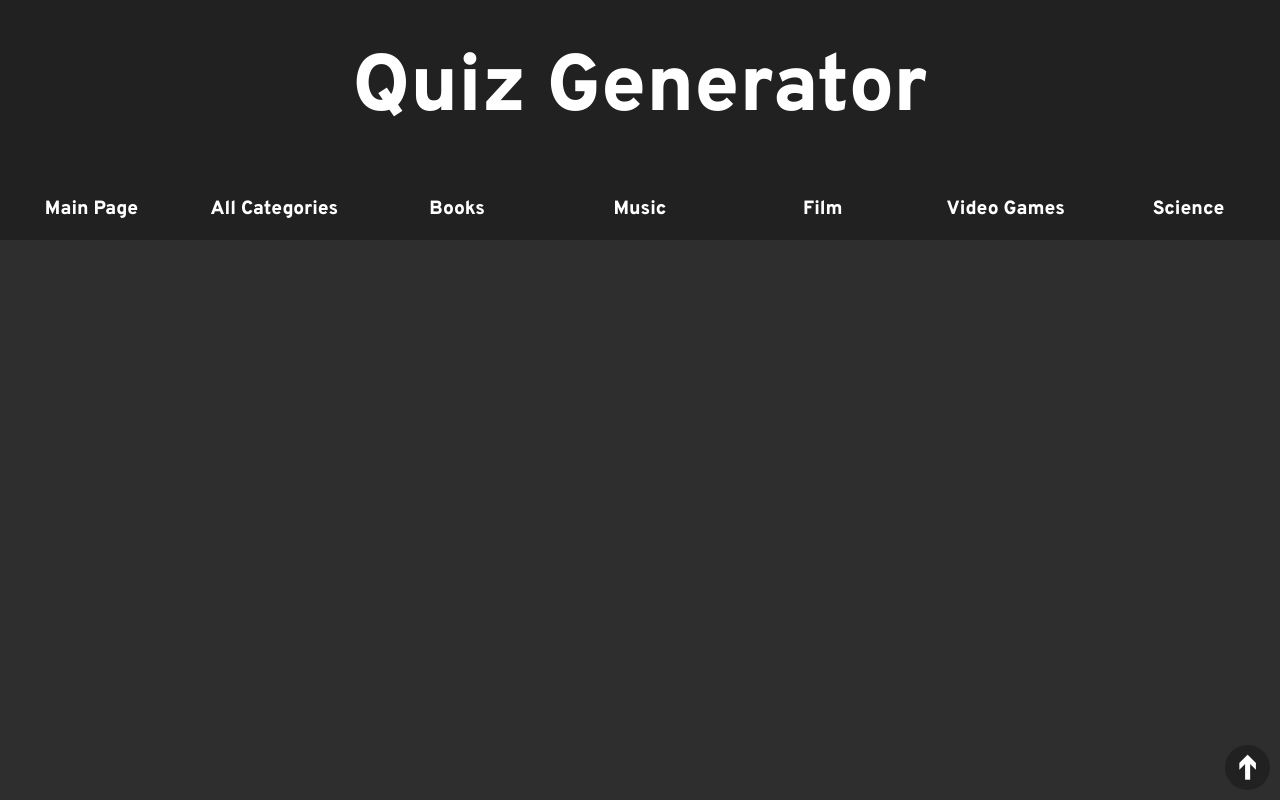
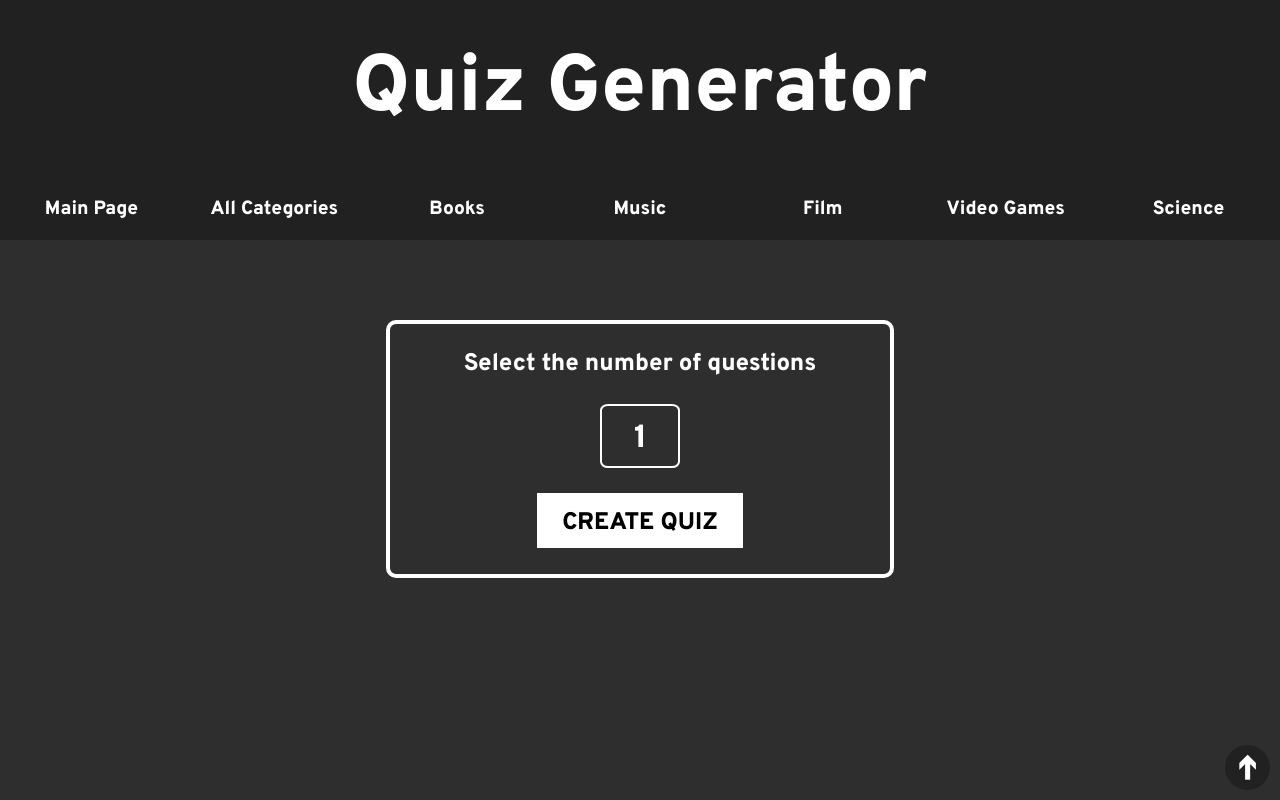
Before and after one commit to kasiarak/Quiz-Generator, a Next.js app: page /VideoGamesQuiz in a window 1280 px wide. Built offline with nearby package versions, Linux system fonts and the light colour scheme.

Commit message:
Video games quiz setup

```diff
--- a/src/app/VideoGamesQuiz/page.jsx
+++ b/src/app/VideoGamesQuiz/page.jsx
@@ -1,3 +1,11 @@
+import QuizSetup from "../components/QuizSetup/QuizSetup";
+import '../pages.css';
+
 function VideoGamesQuizPage(){
+    return(
+        <div className="page">
+            <QuizSetup color="rgba(128, 14, 160, 0.925)" category="15"></QuizSetup>
+        </div>
+    );
 }
 export default VideoGamesQuizPage
```
